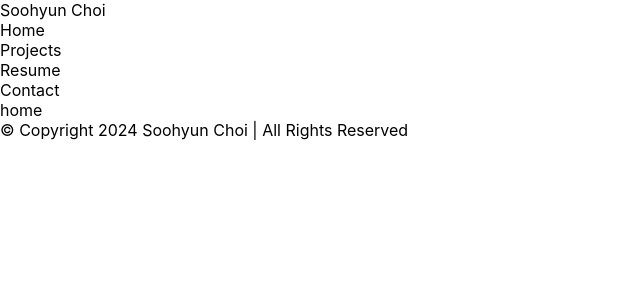
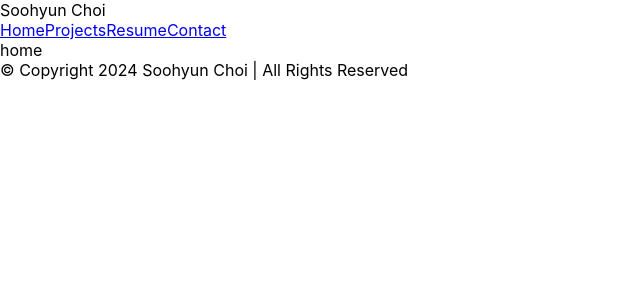
Before and after one commit to Soohyun-CHOI/profile, a React (Create React App) app: page / in a window 1280 px wide. Shown: the top 300 px of the page, without its empty margins (0-640 px from the left). Built offline with nearby package versions, Linux system fonts and the light colour scheme.

Commit message:
feat: Add link to Header

```diff
--- a/src/components/Header.js
+++ b/src/components/Header.js
@@ -1,12 +1,14 @@
+import { NavLink } from "react-router-dom";
+
 function Header() {
     return (
         <div className="Header">
             <div id="logo">Soohyun Choi</div>
             <div id="menu">
-                <div className="menu-item">Home</div>
-                <div className="menu-item">Projects</div>
-                <div className="menu-item">Resume</div>
-                <div className="menu-item">Contact</div>
+                <NavLink className="menu-item" to="/">Home</NavLink>
+                <NavLink className="menu-item" to="/projects">Projects</NavLink>
+                <NavLink className="menu-item" to="/resume">Resume</NavLink>
+                <NavLink className="menu-item" to="/contact">Contact</NavLink>
             </div>
         </div>
     );
```
Also changed, not shown: 1 other file (tests, documents, lock files or other folders).
